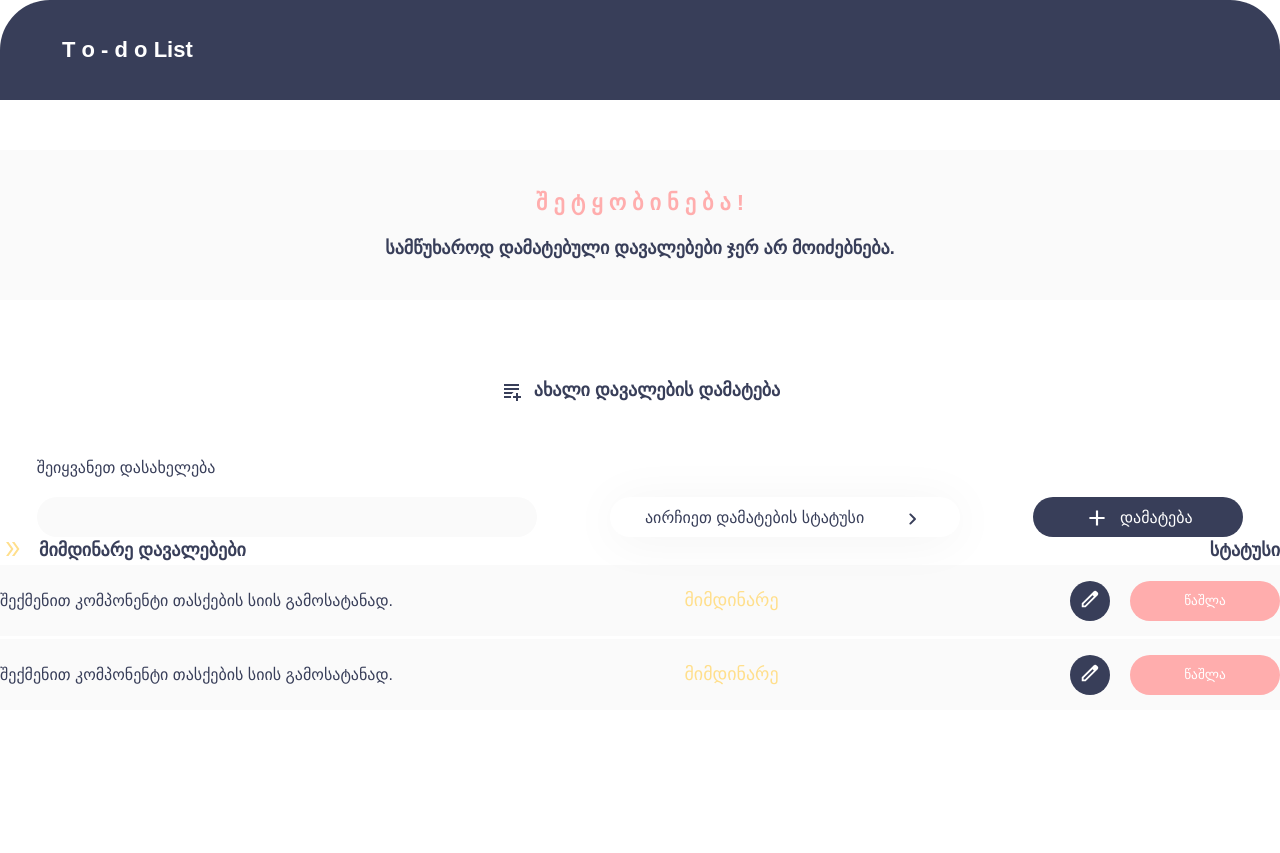
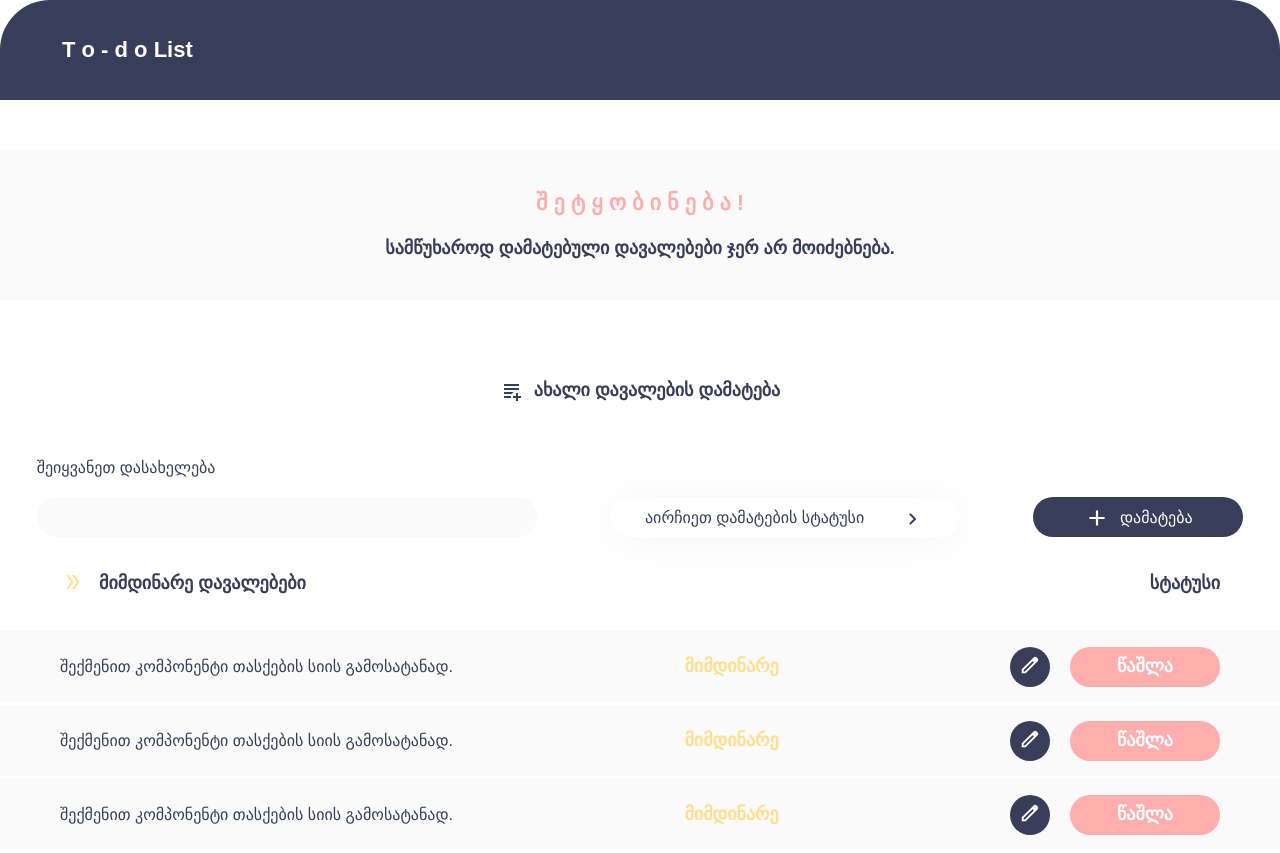
Before and after one commit to Dirakli/Todolist-frontend, an Angular app: page / in a window 1280 px wide. Before the commit the page ends 800 px from the top, so only its background shows below. Built offline with nearby package versions, Linux system fonts and the light colour scheme.

Commit message:
Add styling

```diff
--- a/src/app/add/add.component.css
+++ b/src/app/add/add.component.css
@@ -98,6 +98,10 @@ label {
   border: none;
 }
 
+.btn:hover {
+  cursor: pointer;
+}
+
 .btn-text {
   color: #ffffff;
   font-weight: 400;
--- a/src/app/current-task/current-task.component.css
+++ b/src/app/current-task/current-task.component.css
@@ -2,6 +2,7 @@
   display: flex;
   align-items: center;
   justify-content: space-between;
+  padding: 33px 60px;
 }
 
 .wrapper {
@@ -31,6 +32,7 @@
   background-color: #fafafa;
   border-bottom: 3px solid #ffffff;
   height: 74px;
+  padding: 0 60px;
 }
 
 .delete-edit-wrapper {
@@ -46,6 +48,7 @@
   width: 40px;
   height: 40px;
   margin-right: 20px;
+  cursor: pointer;
 }
 
 .current-text {
@@ -57,7 +60,7 @@
 
 .current {
   color: #ffdf8c;
-  font-weight: 400;
+  font-weight: 600;
   font-size: 18px;
   line-height: 21.6px;
 }
@@ -67,10 +70,18 @@
   justify-content: center;
   align-items: center;
   background-color: #ffadad;
-  /* width: 100%; */
   width: 150px;
   height: 40px;
   border-radius: 22.5px;
   color: #ffffff;
   border: none;
+  font-weight: 600;
+  font-size: 18px;
+  line-height: 21.6px;
+  cursor: pointer;
 }
+
+.delete:hover {
+  background-color: #ff6b6b;
+  transition: 0.3s;
+}
--- a/src/app/current-task/current-task.component.ts
+++ b/src/app/current-task/current-task.component.ts
@@ -1,9 +1,10 @@
 import { Component } from '@angular/core';
 import { IconComponent } from '../helpers/icon/icon.component';
+import { NgFor } from '@angular/common';
 @Component({
   selector: 'app-current-task',
   standalone: true,
-  imports: [IconComponent],
+  imports: [IconComponent, NgFor],
   template: `
     <div class="container">
       <div class="wrapper">
@@ -12,28 +13,36 @@ import { IconComponent } from '../helpers/icon/icon.component';
       </div>
       <span class="status">სტატუსი</span>
     </div>
-    <div class="current-wrapper">
-      <p class="current-text">შექმენით კომპონენტი თასქების სიის გამოსატანად.</p>
-      <span class="current">მიმდინარე</span>
+    <div *ngFor="let task of tasks" class="current-wrapper">
+      <p class="current-text">{{ task.text }}</p>
+      <span class="current">{{ task.status }}</span>
       <div class="delete-edit-wrapper">
         <div class="edit-wrapper">
           <app-icon [imagePath]="'/pencil.svg'"></app-icon>
         </div>
-        <button class="delete">წაშლა</button>
-      </div>
-    </div>
-
-    <div class="current-wrapper">
-      <p class="current-text">შექმენით კომპონენტი თასქების სიის გამოსატანად.</p>
-      <span class="current">მიმდინარე</span>
-      <div class="delete-edit-wrapper">
-        <div class="edit-wrapper">
-          <app-icon [imagePath]="'/pencil.svg'"></app-icon>
-        </div>
-        <button class="delete">წაშლა</button>
+        <button (click)="deleteTask(task)" class="delete">წაშლა</button>
       </div>
     </div>
   `,
-  styleUrl: './current-task.component.css',
+  styleUrls: ['./current-task.component.css'],
 })
-export class CurrentTaskComponent {}
+export class CurrentTaskComponent {
+  tasks = [
+    {
+      text: 'შექმენით კომპონენტი თასქების სიის გამოსატანად.',
+      status: 'მიმდინარე',
+    },
+    {
+      text: 'შექმენით კომპონენტი თასქების სიის გამოსატანად.',
+      status: 'მიმდინარე',
+    },
+    {
+      text: 'შექმენით კომპონენტი თასქების სიის გამოსატანად.',
+      status: 'მიმდინარე',
+    },
+  ];
+
+  deleteTask(task: { text: string; status: string }) {
+    this.tasks = this.tasks.filter((t) => t !== task);
+  }
+}
```
